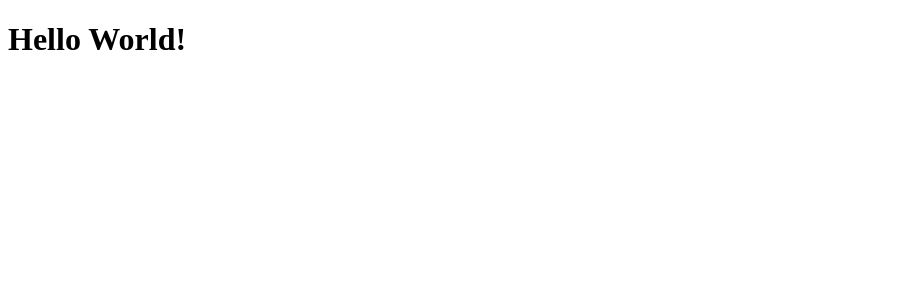
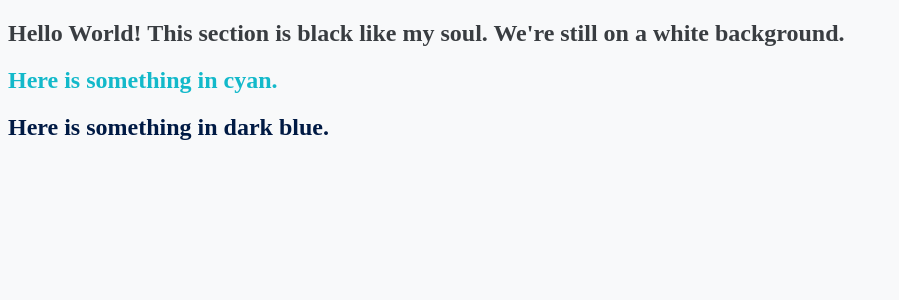
Before and after one commit to HF-RapidResponse/volunteer-portal, a React (Create React App) app: page / in a window 1280 px wide. Shown: the top 300 px of the page, without its empty margins (0-899 px from the left). Built offline with nearby package versions, Linux system fonts and the light colour scheme.

Commit message:
added scss files and a little bit more to the readme

```diff
--- a/package.json
+++ b/package.json
@@ -1,6 +1,6 @@
 {
   "name": "volunteer-portal",
-  "version": "0.1.0",
+  "version": "0.5.0",
   "private": true,
   "dependencies": {
     "@testing-library/jest-dom": "^4.2.4",
@@ -11,6 +11,8 @@
     "react": "^16.13.1",
     "react-bootstrap": "^1.3.0",
     "react-dom": "^16.13.1",
+    "react-router-bootstrap": "^0.25.0",
+    "react-router-dom": "^5.2.0",
     "react-scripts": "3.4.3"
   },
   "scripts": {
--- a/src/App.js
+++ b/src/App.js
@@ -1,12 +1,23 @@
 import React from 'react';
+import { BrowserRouter } from 'react-router-dom';
+import './styles/base.scss';
 
 function App() {
   return (
-    <div className="App">
-      <header className="App-header">
-        <h1>Hello World!</h1>
-      </header>
-    </div>
+    <BrowserRouter>
+      <section>
+        <h1 className="hfBlack">
+          Hello World! This section is black like my soul. We're still on a
+          white background.
+        </h1>
+      </section>
+      <section>
+        <h2 className="hfCyan">Here is something in cyan.</h2>
+      </section>
+      <section>
+        <h2 className="hfDarkBlue">Here is something in dark blue.</h2>
+      </section>
+    </BrowserRouter>
   );
 }
 
--- /dev/null
+++ b/src/styles/_variables.scss
@@ -0,0 +1,4 @@
+$hfCyan: #13b9ca;
+$hfDarkBlue: #001a44;
+$hfBlack: #393d41;
+$background: #f8f9fa;
--- /dev/null
+++ b/src/styles/base.scss
@@ -0,0 +1,17 @@
+@import 'variables';
+
+.hfCyan {
+  color: $hfCyan;
+}
+
+.hfDarkBlue {
+  color: $hfDarkBlue;
+}
+
+.hfBlack {
+  color: $hfBlack;
+}
+
+body {
+  background-color: $background;
+}
```
Also changed, not shown: 2 other files (tests, documents, lock files or other folders).
